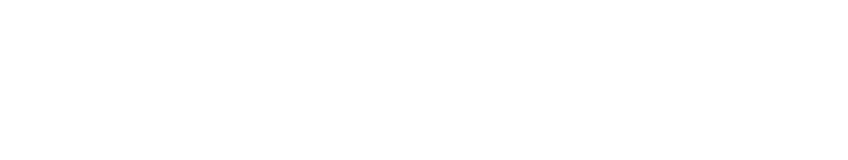
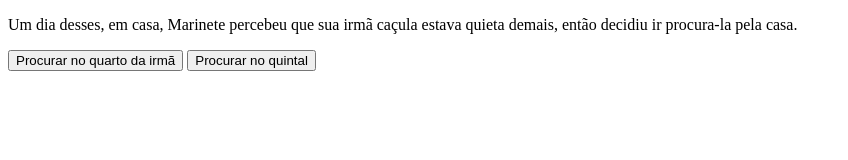
Before and after one commit to mavisampaio19/projeto-aventura, a plain HTML site: page index.html in a window 1280 px wide. Shown: the whole page, without its empty margins (0-848 px from the left). Drawn offline with Linux system fonts and the light colour scheme.

Commit message:
projeto aventura

```diff
--- a/index.html
+++ b/index.html
@@ -1,11 +1,20 @@
 <!DOCTYPE html>
-<html lang="en">
+<html lang="pt-BR">
 <head>
     <meta charset="UTF-8">
     <meta name="viewport" content="width=device-width, initial-scale=1.0">
-    <title>Document</title>
+    <title>Em busca da irmã desaparecida</title>
 </head>
 <body>
+    <main>
+        <div>
+            <p>Um dia desses, em casa, Marinete percebeu que sua irmã caçula estava quieta demais, então decidiu ir procura-la pela casa.</p>
+             <button class="btn-proximo": data-proximo="1">Procurar no quarto da irmã</button>
+             <button class="btn-proximo": data-proximo=2">Procurar no quintal</button>
+            </div>
+    </main>
+
+
 
 </body>
 </html>
```
Also changed, not shown: script.js (added), style.css (added).
